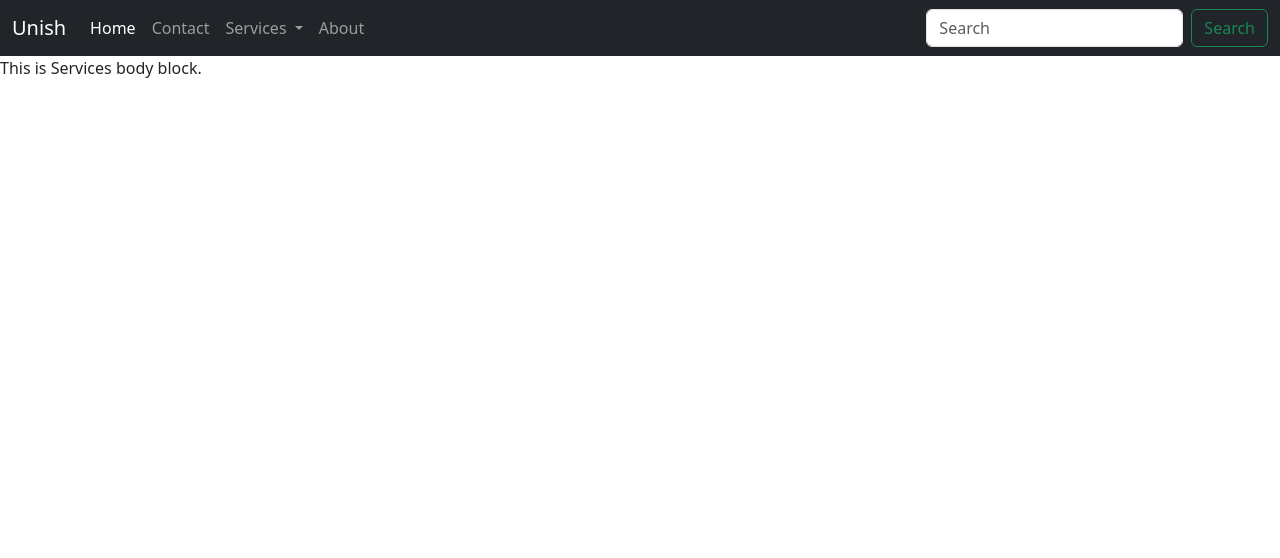
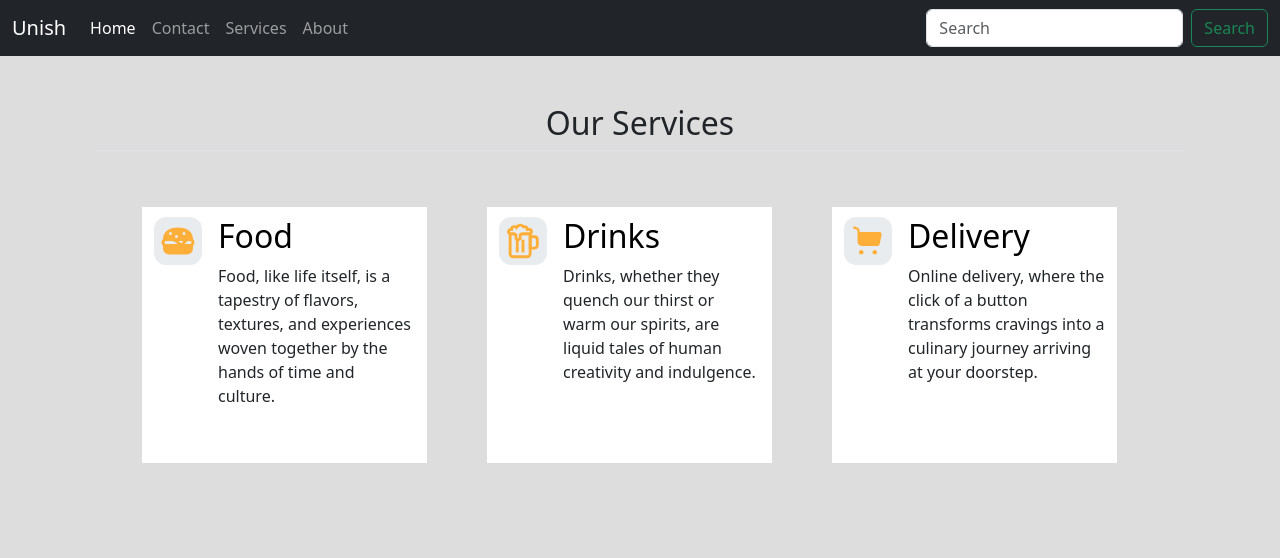
Before and after one commit to Unishkhadka/Django-Resturant, a Django app: page /services in a window 1280 px wide. Shown: the top 558 px of the page. Run offline with Django 4.2, Linux system fonts and the light colour scheme.

Commit message:
Updated services

```diff
--- a/Resturant_web/static/style-about.css
+++ b/Resturant_web/static/style-about.css
@@ -38,7 +38,7 @@
   margin-bottom: 20px;
 }
 span{
-  color: #feaf39;
+  color: #fea116;
 }
 .text p{
   font-size: 18px;
@@ -50,7 +50,7 @@ span{
 }
 .hire{
   font-size: 18px;
-  background: #feaf39;
+  background: #fea116;
   color: #fff;
   text-decoration: none;
   border: none;
@@ -60,5 +60,5 @@ span{
 }
 .hire:hover{
   background: #000;
-  border: 1px solid #feaf39;
+  border: 1px solid #fea116;
 }
--- /dev/null
+++ b/Resturant_web/static/style-services-2.css
@@ -0,0 +1,20 @@
+ body{
+   background: #ddd;
+ }
+.head{
+   text-align:center;
+ }
+ .column-1, .column-2, .column-3{
+   background-color: white;
+   width: 285px;
+   height: 256px;
+   margin-left: 60px;
+   padding-top: 10px;
+   padding-bottom: 10px;
+ }
+.column-1:hover, .column-2:hover, .column-3:hover{
+   cursor: pointer;
+   background-color: #fea116;
+   color: white;
+   transition: 0.6s;
+ }
--- /dev/null
+++ b/Resturant_web/static/style-services.css
@@ -0,0 +1,102 @@
+      .bd-placeholder-img {
+        font-size: 1.125rem;
+        text-anchor: middle;
+        -webkit-user-select: none;
+        -moz-user-select: none;
+        user-select: none;
+      }
+
+      @media (min-width: 768px) {
+        .bd-placeholder-img-lg {
+          font-size: 3.5rem;
+        }
+      }
+
+      .b-example-divider {
+        width: 100%;
+        height: 3rem;
+        background-color: rgba(0, 0, 0, .1);
+        border: solid rgba(0, 0, 0, .15);
+        border-width: 1px 0;
+        box-shadow: inset 0 .5em 1.5em rgba(0, 0, 0, .1), inset 0 .125em .5em rgba(0, 0, 0, .15);
+      }
+
+      .b-example-vr {
+        flex-shrink: 0;
+        width: 1.5rem;
+        height: 100vh;
+      }
+
+      .bi {
+        vertical-align: -.125em;
+        fill: currentColor;
+      }
+
+      .nav-scroller {
+        position: relative;
+        z-index: 2;
+        height: 2.75rem;
+        overflow-y: hidden;
+      }
+
+      .nav-scroller .nav {
+        display: flex;
+        flex-wrap: nowrap;
+        padding-bottom: 1rem;
+        margin-top: -1px;
+        overflow-x: auto;
+        text-align: center;
+        white-space: nowrap;
+        -webkit-overflow-scrolling: touch;
+      }
+
+      .btn-bd-primary {
+        --bd-violet-bg: #712cf9;
+        --bd-violet-rgb: 112.520718, 44.062154, 249.437846;
+
+        --bs-btn-font-weight: 600;
+        --bs-btn-color: var(--bs-white);
+        --bs-btn-bg: var(--bd-violet-bg);
+        --bs-btn-border-color: var(--bd-violet-bg);
+        --bs-btn-hover-color: var(--bs-white);
+        --bs-btn-hover-bg: #6528e0;
+        --bs-btn-hover-border-color: #6528e0;
+        --bs-btn-focus-shadow-rgb: var(--bd-violet-rgb);
+        --bs-btn-active-color: var(--bs-btn-hover-color);
+        --bs-btn-active-bg: #5a23c8;
+        --bs-btn-active-border-color: #5a23c8;
+      }
+
+      .bd-mode-toggle {
+        z-index: 1500;
+      }
+
+      .bd-mode-toggle .dropdown-menu .active .bi {
+        display: block !important;
+      }
+      .feature-icon {
+  width: 4rem;
+  height: 4rem;
+  border-radius: .75rem;
+}
+
+.icon-square {
+  width: 3rem;
+  height: 3rem;
+  border-radius: .75rem;
+}
+
+.text-shadow-1 { text-shadow: 0 .125rem .25rem rgba(0, 0, 0, .25); }
+.text-shadow-2 { text-shadow: 0 .25rem .5rem rgba(0, 0, 0, .25); }
+.text-shadow-3 { text-shadow: 0 .5rem 1.5rem rgba(0, 0, 0, .25); }
+
+.card-cover {
+  background-repeat: no-repeat;
+  background-position: center center;
+  background-size: cover;
+}
+
+.feature-icon-small {
+  width: 3rem;
+  height: 3rem;
+}
--- a/Resturant_web/templates/base.html
+++ b/Resturant_web/templates/base.html
@@ -22,17 +22,10 @@
         <li class="nav-item">
           <a class="nav-link" href="/contact">Contact</a>
         </li>
-        <li class="nav-item dropdown">
-          <a class="nav-link dropdown-toggle" href="/services" role="button" data-bs-toggle="dropdown" aria-expanded="false">
-            Services
-          </a>
-          <ul class="dropdown-menu">
-            <li><a class="dropdown-item" href="#">Foods</a></li>
-            <li><a class="dropdown-item" href="#">Drinks</a></li>
-            <li><hr class="dropdown-divider"></li>
-            <li><a class="dropdown-item" href="#">Delivery</a></li>
-          </ul>
+        <li class="nav-item">
+          <a class="nav-link" aria-disabled="false" href="/services">Services</a>
         </li>
+
         <li class="nav-item">
           <a class="nav-link" aria-disabled="false" href="/about">About</a>
         </li>
--- a/Resturant_web/templates/services.html
+++ b/Resturant_web/templates/services.html
@@ -3,5 +3,48 @@
 {% block title %}Services{% endblock title %}
 
 {% block body %}
-This is Services body block.
+
+<link rel="stylesheet" href="static/style-services.css">
+<link rel="stylesheet" href="static/style-services-2.css">
+  <div class="container px-4 py-5" id="hanging-icons">
+    <h2 class="pb-2 border-bottom head">Our Services</h2>
+    <div class="rows row g-4 py-5 row-cols-1 row-cols-lg-3">
+      <div class="column-1 col d-flex align-items-start">
+        <div class="icon-square text-body-emphasis bg-body-secondary d-inline-flex align-items-center justify-content-center fs-4 flex-shrink-0 me-3">
+        <img src="static/img/burger.svg" width="36px" height="36px">
+        </div>
+        <div>
+          <h3 class="fs-2 text-body-emphasis">Food</h3>
+          <p>Food, like life itself, is a tapestry of flavors, textures, and experiences woven together by the hands of time and culture.</p>
+          <!-- <a href="#" class="btn button"> -->
+          <!--   Primary button -->
+          <!-- </a> -->
+        </div>
+      </div>
+      <div class="column-2 col d-flex align-items-start">
+        <div class="icon-square text-body-emphasis bg-body-secondary d-inline-flex align-items-center justify-content-center fs-4 flex-shrink-0 me-3">
+          <img src="static/img/beer.svg" width="36px" height="36px">
+        </div>
+        <div>
+          <h3 class="fs-2 text-body-emphasis">Drinks</h3>
+          <p>Drinks, whether they quench our thirst or warm our spirits, are liquid tales of human creativity and indulgence.</p>
+          <!-- <a href="#" class="btn button"> -->
+          <!--   Primary button -->
+          <!-- </a> -->
+        </div>
+      </div>
+      <div class="column-3 col d-flex align-items-start">
+        <div class="icon-square text-body-emphasis bg-body-secondary d-inline-flex align-items-center justify-content-center fs-4 flex-shrink-0 me-3">
+          <img src="static/img/cart.svg" width="36px" height="36px">
+        </div>
+        <div>
+          <h3 class="fs-2 text-body-emphasis">Delivery</h3>
+          <p>Online delivery, where the click of a button transforms cravings into a culinary journey arriving at your doorstep.</p>
+          <!-- <a href="#" class="btn button"> -->
+          <!--   Primary button -->
+          <!-- </a> -->
+        </div>
+      </div>
+    </div>
+  </div>
 {% endblock body %}
```
Also changed, not shown: Resturant_web/static/img/beer.svg (added), Resturant_web/static/img/burger.svg (added), Resturant_web/static/img/cart.svg (added).
